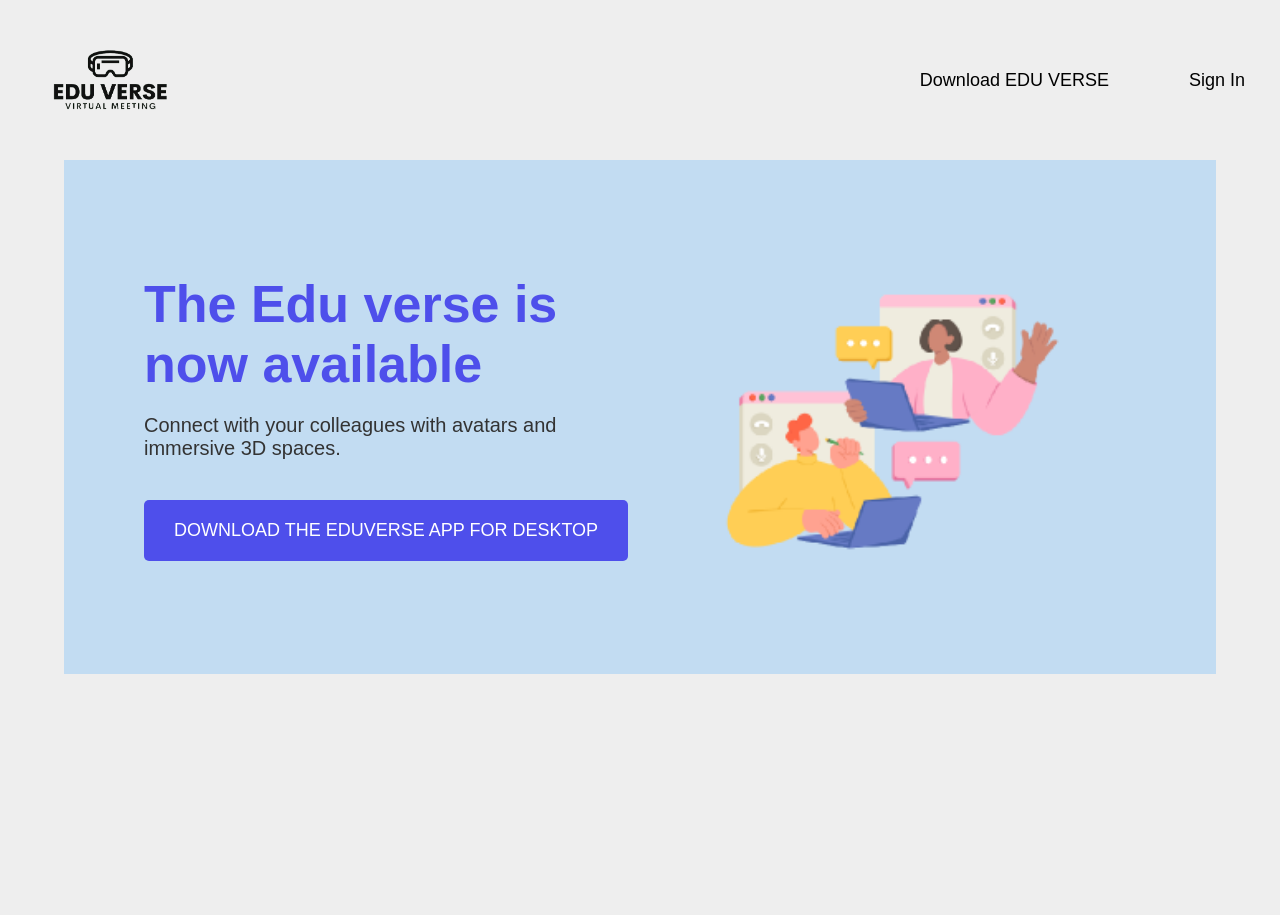
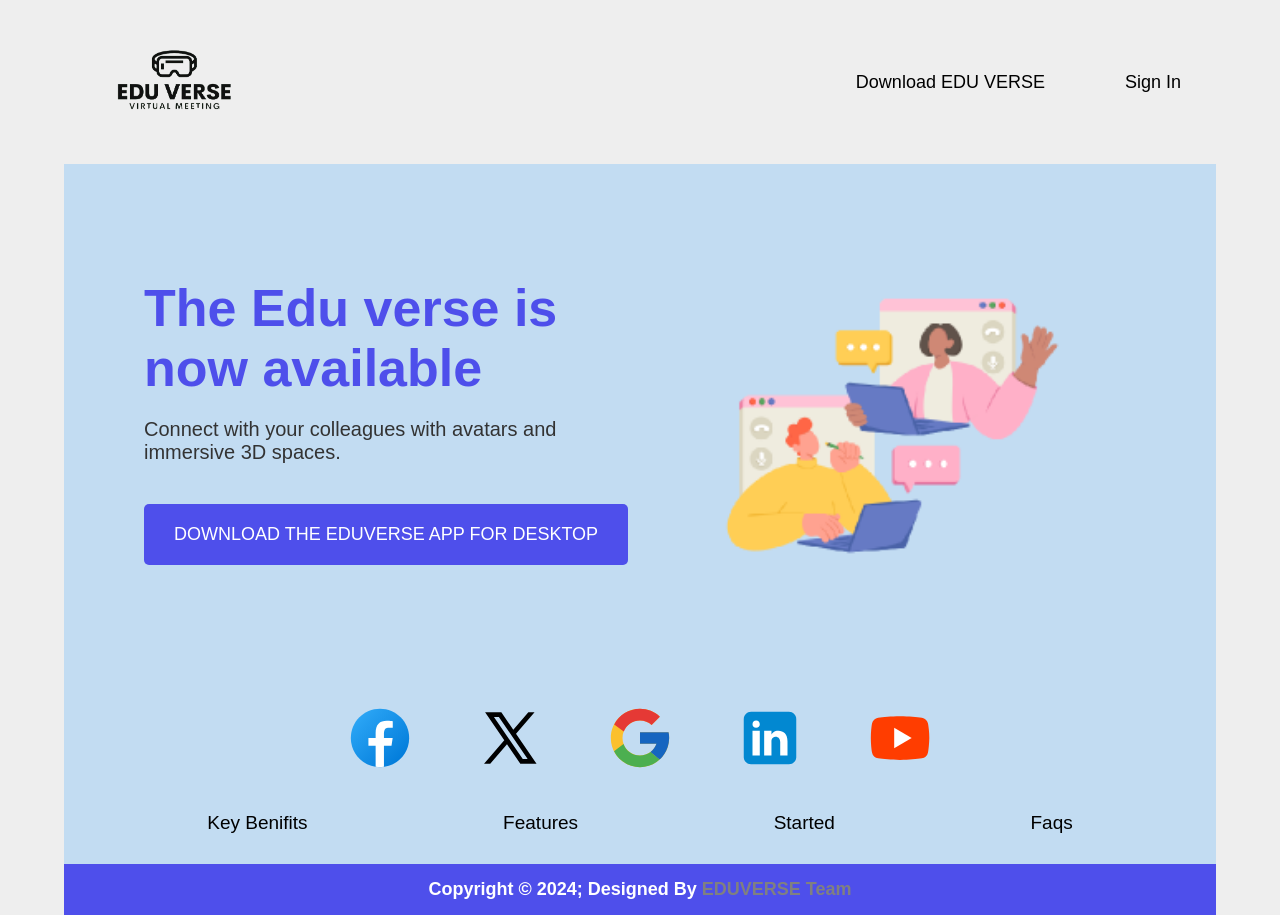
Before and after one commit to Ahmed-Elbqarey/Graduation_Project, a React (Create React App) app: page /download in a window 1280 px wide. Before the commit the page ends 800 px from the top, so only its background shows below. Built offline with nearby package versions, Linux system fonts and the light colour scheme.

Commit message:
edit logo make it link and quations and edit faqs section

```diff
--- a/src/pages/App.css
+++ b/src/pages/App.css
@@ -208,10 +208,9 @@ body {
   margin-top: 60px;
 }
 .faqs {
-  text-align: center;
   background-color: #4e4feb;
   margin-top: 30px;
-  padding: 30px;
+  padding: 30px 100px;
 }
 .faqs h3 {
   color: white;
@@ -222,16 +221,20 @@ body {
   text-transform: capitalize;
   font-size: 18px;
 }
+
 .quations .num {
   font-size: 22px;
   color: #4d4deb;
 }
 .quations {
-  padding: 30px;
-  text-align: center;
+  padding: 30px 100px;
   text-transform: capitalize;
   line-height: 1.8;
   font-size: 18px;
+}
+.quations a{
+  text-decoration: none;
+  color: black;
 }
 .media_links {
   padding: 10px;
--- a/src/pages/ConfirmedPassword.jsx
+++ b/src/pages/ConfirmedPassword.jsx
@@ -94,7 +94,9 @@ function ConfirmedPass() {
         <Angle />
       </Link>
       <div className="container">
-        <img src={logo} alt="" />
+        <a href="/">
+          <img src={logo} alt="" style={{ width: "400px" }} />
+        </a>
         <div className="parent">
           <div className="top">
             <h2>Forgot Password</h2>
--- a/src/pages/DownloadPage.css
+++ b/src/pages/DownloadPage.css
@@ -1,5 +1,7 @@
 .download-page-container {
   font-family: Arial, sans-serif;
+  width: 90%;
+  margin: auto;
 }
 
 .download-page-header {
@@ -41,8 +43,7 @@
   flex-direction: row;
   padding: 100px 80px;
   background-color: #c2dcf2;
-  width: 90%;
-  margin: auto;
+
 }
 
 .text-section {
--- a/src/pages/ForgetPassword.jsx
+++ b/src/pages/ForgetPassword.jsx
@@ -76,7 +76,9 @@ function ForgetPass() {
         <Angle />
       </Link>
       <div className="container">
-        <img src={logo} alt="Logo" />
+      <a href="/">
+        <img src={logo} alt="" style={{width :  "400px"}}/>
+        </a>
         <div className="parent">
           <div className="top">
             <h2>Forgot Password</h2>
--- a/src/pages/Home.jsx
+++ b/src/pages/Home.jsx
@@ -31,7 +31,7 @@ function Home() {
     // أضف منطق تسجيل الخروج هنا (مثل تنظيف بيانات المستخدم من الحالة، localStorage، إلخ)
     setIsLoggedIn(false);
     // localStorage.removeItem("username"); // حذف اسم المستخدم من localStorage عند تسجيل الخروج
-    navigate("/signin")
+    navigate("/signin");
   };
 
   const handleSettings = () => {
@@ -42,7 +42,9 @@ function Home() {
     <>
       <div className="header">
         <div className="logo_parent">
-          <img src={logo} alt="logo" className="logo" />
+          <a href="/">
+            <img src={logo} alt="logo" className="logo" />
+          </a>
         </div>
         <div className="nav">
           <a href="/download">download edu verse</a>
@@ -66,7 +68,9 @@ function Home() {
           <p>
             Connect with your colleagues with avatars and immersive 3D spaces.
           </p>
-          <a href="/download" className="download_btn">download</a>
+          <a href="/download" className="download_btn">
+            download
+          </a>
         </div>
       </div>
       <div className="nav">
@@ -162,7 +166,9 @@ function Home() {
           Download now and unlock a world of immersive experiences, entirely
           free of charge.
         </p>
-        <a href="/download" className="download_btn">download</a>
+        <a href="/download" className="download_btn">
+          download
+        </a>
       </div>
       <div className="faqs" id="faqs">
         <h3>faqs</h3>
@@ -171,15 +177,21 @@ function Home() {
       <div className="quations">
         <h4>
           {" "}
-          <span className="num">1/ </span> which devices support edu verse?
+          <a href="/">
+            <span className="num">1/ </span> which devices support edu verse?
+          </a>
+        </h4>
+        <h4>
+          <a href="/">
+            <span className="num">2/ </span> How do i join immersive space in
+            edu?
+          </a>{" "}
         </h4>
         <h4>
           {" "}
-          <span className="num">2/ </span> How do i join immersive space in edu?
-        </h4>
-        <h4>
-          {" "}
-          <span className="num">3/ </span> How do i join meeting as an avatar?
+          <a href="/">
+            <span className="num">3/ </span> How do i join meeting as an avatar?
+          </a>
         </h4>
       </div>
       <div className="footer">
--- a/src/pages/NewPass.jsx
+++ b/src/pages/NewPass.jsx
@@ -99,7 +99,9 @@ function ConfirmedPass() {
         <Angle />
       </Link>
       <div className="container">
-        <img src={logo} alt="" />
+      <a href="/">
+        <img src={logo} alt="" style={{width :  "400px"}}/>
+        </a>
         <div className="parent">
           <div className="top">
             <h2>Forgot Password</h2>
--- a/src/pages/OtpCode.jsx
+++ b/src/pages/OtpCode.jsx
@@ -22,7 +22,9 @@ function OtpCode() {
         <Angle />
       </Link>
       <div className="container">
-        <img src={logo} alt="" />
+        <a href="/">
+        <img src={logo} alt="" style={{width :  "400px"}}/>
+        </a>
         <div className="parent">
           <div className="top">
             <h2>forgot password</h2>
--- a/src/pages/Settings.jsx
+++ b/src/pages/Settings.jsx
@@ -1,7 +1,7 @@
 import React, { useState } from "react";
 import "./ProfileSettings.css";
 import logo from "../images/logo-removebg-preview.png";
-import profile_image from '../images/profile_image.jpg'
+import profile_image from "../images/profile_image.jpg";
 
 function ProfileSettings() {
   document.title = "Profile Settings";
@@ -42,10 +42,18 @@ function ProfileSettings() {
   return (
     <div className="profile-settings-container">
       <header className="profile-settings-header">
-        <img src={logo} alt="Edu Verse Logo" className="profile-settings-logo" />
+        <a href="/">
+          <img
+            src={logo}
+            alt="Edu Verse Logo"
+            className="profile-settings-logo"
+          />
+        </a>
         <div>
-        <button className="profile-settings-download">Download EDU VERSE</button>
-      <img src={profile_image} className="profile_image" alt="" />
+          <button className="profile-settings-download">
+            Download EDU VERSE
+          </button>
+          <img src={profile_image} className="profile_image" alt="" />
         </div>
       </header>
 
--- a/src/pages/Sign_In.jsx
+++ b/src/pages/Sign_In.jsx
@@ -105,7 +105,9 @@ function SignIn() {
         <Angle />
       </Link>
       <div className="container">
-        <img src={logo} alt="" />
+        <a href="/">
+          <img src={logo} alt="" style={{width : "400px"}}/>
+        </a>
         <div className="parent">
           <div className="top">
             <h2>Sign in</h2>
--- a/src/pages/Sign_Up.jsx
+++ b/src/pages/Sign_Up.jsx
@@ -189,7 +189,10 @@ function SignUp() {
         <Angle />
       </Link>
       <div className="container">
-        <img src={logo} alt="" />
+        <a href="/">
+
+        <img src={logo} alt="" style={{width : "400px"}}/>
+        </a>
         <div className="parent">
           <div className="top">
             <h2>Sign up</h2>
--- a/src/pages/download.jsx
+++ b/src/pages/download.jsx
@@ -3,12 +3,24 @@ import { Link } from "react-router-dom";
 import logo from "../images/logo-removebg-preview.png";
 import download_image from "../images/download.png";
 import "./DownloadPage.css";
+import Facebook from "../component/iconsSvg/facebook";
+import Twitter from "../component/iconsSvg/twitter";
+import Google from "../component/iconsSvg/google";
+import LinkedInIcon from "../component/iconsSvg/linkedin";
+import YouTubeIcon from "../component/iconsSvg/youtube";
 
 function DownloadPage() {
   return (
+    <>
       <div className="download-page-container">
         <header className="download-page-header">
-        <img src={logo} alt="Edu Verse Logo" className="download-page-logo" />
+          <a href="/">
+            <img
+              src={logo}
+              alt="Edu Verse Logo"
+              className="download-page-logo"
+            />
+          </a>
           <div className="header-links">
             <button className="download-button">Download EDU VERSE</button>
             <Link to="/signin" className="signin-link">
@@ -34,7 +46,40 @@ function DownloadPage() {
             />
           </div>
         </div>
+        <div className="footer">
+          <div className="media_links">
+            <div className="icons">
+              <Facebook />
+              <Twitter />
+              <Google />
+              <LinkedInIcon />
+              <YouTubeIcon />
             </div>
+
+            <div className="nav">
+              <ul>
+                <li>
+                  <a href="#key">Key Benifits</a>
+                </li>
+                <li>
+                  <a href="#features">features</a>
+                </li>
+                <li>
+                  <a href="#started">started</a>
+                </li>
+                <li>
+                  <a href="#faqs">Faqs</a>
+                </li>
+              </ul>
+            </div>
+          </div>
+          <div className="copy_right">
+            Copyright &copy; 2024; Designed by{" "}
+            <span style={{ color: "gray" }}>EDUVERSE Team</span>
+          </div>
+        </div>
+      </div>
+    </>
   );
 }
 
```
Lines whose indentation alone changed are shown as unchanged.
